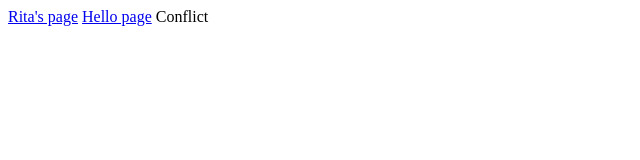
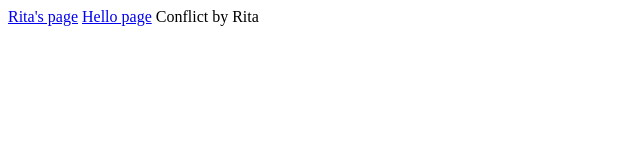
Before and after one commit to uitpm221-mmv/lab2, a plain HTML site: page index.html in a window 1280 px wide. Shown: the full height of the page, 0-640 px from the left. Drawn offline with Linux system fonts and the light colour scheme.

Commit message:
Update index.html
Add conflict by Rita

```diff
--- a/index.html
+++ b/index.html
@@ -6,6 +6,6 @@
   <body>
     <a href="https://github.com/uitpm221-mmv/lab2/blob/marharyta/rita_page.html">Rita's page</a>
     <a href="https://github.com/uitpm221-mmv/lab2/blob/vfbranch/rita_page.html">Hello page</a>
-  Conflict
+  Conflict by Rita
   </body>
 </html>
```
